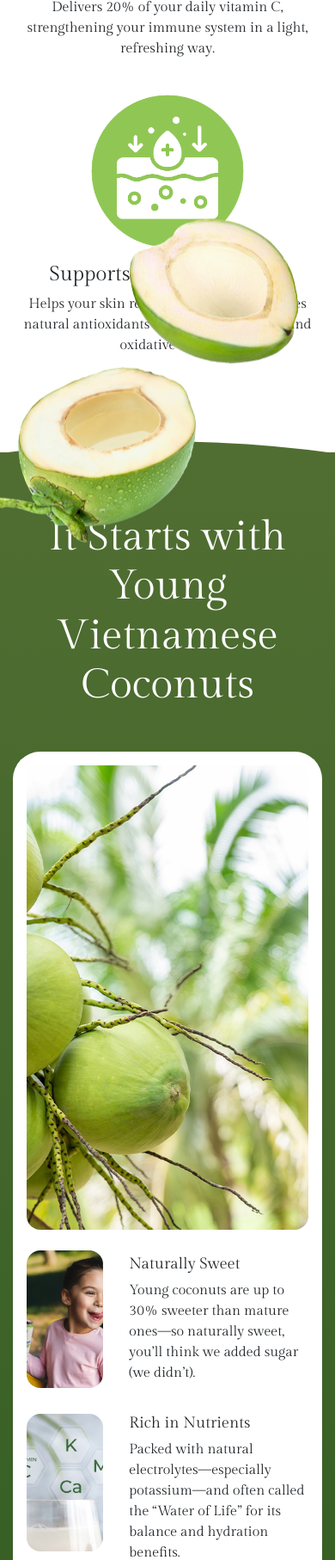
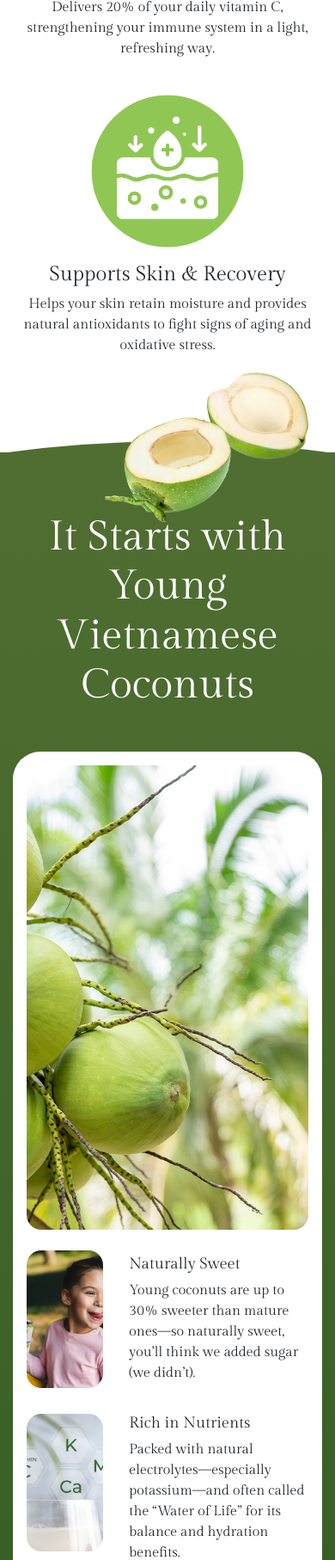
Before and after one commit to Intelli-Management-Group/OrchardBC, a PHP site: page /coconut-water.php in a window 390 px wide. Shown: the part 2072-3886 px from the top of the page at 86% size. Run offline with PHP 8.4, Linux system fonts and the light colour scheme; some libraries are stand-ins or nearby versions.

Commit message:
improve responsiveness

```diff
--- a/coconut-water.php
+++ b/coconut-water.php
@@ -25,6 +25,7 @@
         height: 12px !important;
         background-color: #2a2a2a !important;
     }
+
     /*.product-coconut-bg{*/
     /*    clip-path: url(#bottomCurve);*/
     /*}*/
@@ -59,7 +60,6 @@
             <clipPath id="smoothBottomCurve" clipPathUnits="objectBoundingBox">
                 <!-- <path d="M0,0 H1 V0.85 C0.8,1 0.2,1 0,0.85 Z" /> -->
                 <path d="M0,0 H1 V1 C1,1 0.5,0.85 0,1 Z" />
-
             </clipPath>
         </defs>
     </svg>
--- a/css/responsive.css
+++ b/css/responsive.css
@@ -66,9 +66,41 @@
     .product-nutrition-img {
         max-height: 450px;
     }
+
+    .floating-coconut-1 {
+        width: 180px;
+        top: -5%;
+    }
+
+    .floating-coconut-2 {
+        width: 180px;
+        top: -2%;
+    }
 }
 
 @media only screen and (max-width: 767px) {
+    .navbar {
+        position: static;
+        background-color: white;
+        box-shadow: 0 2px 4px rgba(0, 0, 0, 0.1);
+    }
+
+    .nav-link {
+        color: black;
+    }
+
+    .navbar {
+        padding: 10px 0;
+    }
+
+    .navbar .nav-link:hover {
+        color: black;
+    }
+
+    .navbar .nav-link.active {
+        color: black;
+    }
+
     .col-28 {
         flex: 0 0 auto;
         width: 100%;
@@ -88,6 +120,17 @@
     .floating-ice-3 {
         top: 45%;
         right: 0;
+    }
+
+    .floating-coconut-1 {
+        width: 150px;
+        top: -3%;
+    }
+
+    .floating-coconut-2 {
+        width: 150px;
+        top: -1%;
+        right: 120px;
     }
 }
 
@@ -111,20 +154,6 @@
 
     .highlight-wrap {
         height: 200px;
-    }
-
-    .navbar {
-        position: static;
-        background-color: white;
-        box-shadow: 0 2px 4px rgba(0, 0, 0, 0.1);
-    }
-
-    .nav-link {
-        color: black;
-    }
-
-    .navbar {
-        padding: 10px 0;
     }
 }
 
@@ -153,6 +182,7 @@
 }
 
 @media only screen and (min-width: 576px) {
+
     /* Show Dropdown on Hover */
     .navbar .dropdown:hover>.dropdown-menu {
         display: block;
--- a/css/style.css
+++ b/css/style.css
@@ -769,7 +769,7 @@ iframe {
     width: 100%;
     height: 100%;
     overflow: hidden;
-    background: url('../img/coconut/bcorchard_coconut_water_bg.jpg') center/cover no-repeat;
+    background: url('../img/coconut/bcorchard_coconut_water_bg_1.jpg') center/cover no-repeat;
     clip-path: url(#smoothBottomCurve);
 }
 
@@ -824,7 +824,7 @@ iframe {
     top: -9%;
     right: 14px;
     transform: translate(-50%, -50%);
-    width: 250px;
+    width: 230px;
     animation: float 5s ease-in-out infinite;
 }
 
@@ -849,14 +849,14 @@ iframe {
     height: 540px;
     width: 100%;
     object-fit: cover;
-    border-radius: 16px;
+    border-radius: 17px;
 }
 
 .product-highlight-img-sm {
     height: 160px;
     width: 100%;
     object-fit: cover;
-    border-radius: 16px;
+    border-radius: 17px;
 }
 
 .nutrition-circle {
@@ -885,7 +885,7 @@ iframe {
 .product-comparison-card {
     width: 100%;
     height: 350px;
-    border-radius: 30px;
+    border-radius: 32px;
     background-color: #f6f6f6;
     padding: 15px 12px;
     border: 1px solid rgba(42, 42, 42, 0.09);
--- a/inc/header.php
+++ b/inc/header.php
@@ -29,7 +29,7 @@ $config = [
 </head>
 
 <header>
-    <nav class="navbar navbar-expand-sm">
+    <nav class="navbar navbar-expand-md">
         <div class="custom-container container d-flex justify-content-between align-items-center">
             <a class="navbar-brand" href="index.php">
                 <img src="img/home/logo.png" alt="logo" class="logo">
@@ -40,7 +40,7 @@ $config = [
             </button>
             <!-- Navbar Content -->
             <div class="collapse navbar-collapse" id="navbarNav">
-                <ul class="navbar-nav d-flex justify-content-start w-100 gap-3">
+                <ul class="navbar-nav d-flex justify-content-start w-100 column-gap-3">
                     <li class="nav-item">
                         <a class="nav-link <?php echo basename($_SERVER['PHP_SELF']) == 'index.php' ? 'active' : ''; ?>" href="index.php">Home</a>
                     </li>
```
Also changed, not shown: img/coconut/bcorchard_coconut_water_bg_1.jpg (added), img/coconut/bcorchard_coconut_water_bg_2.jpg (added), img/coconut/bcorchard_coconut_water_bg_3.jpg (added). Lines whose indentation alone changed are shown as unchanged.
